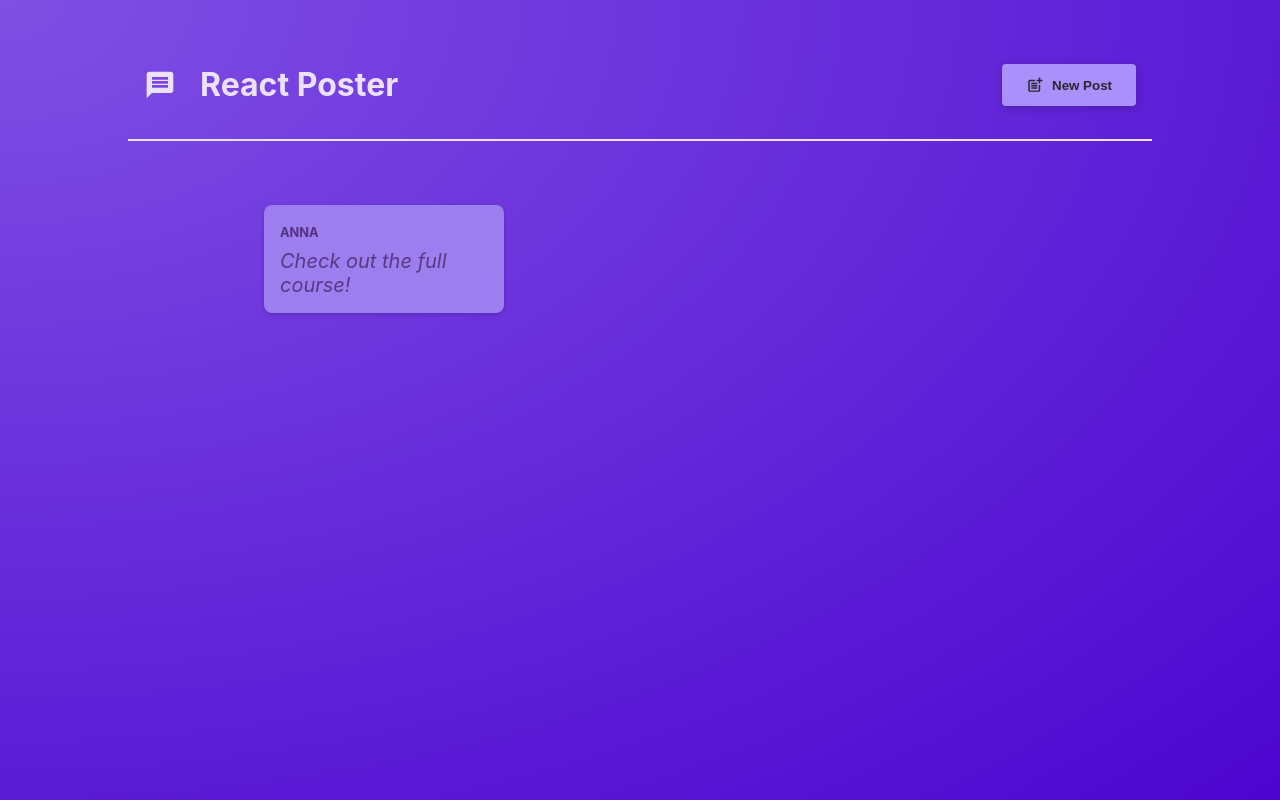
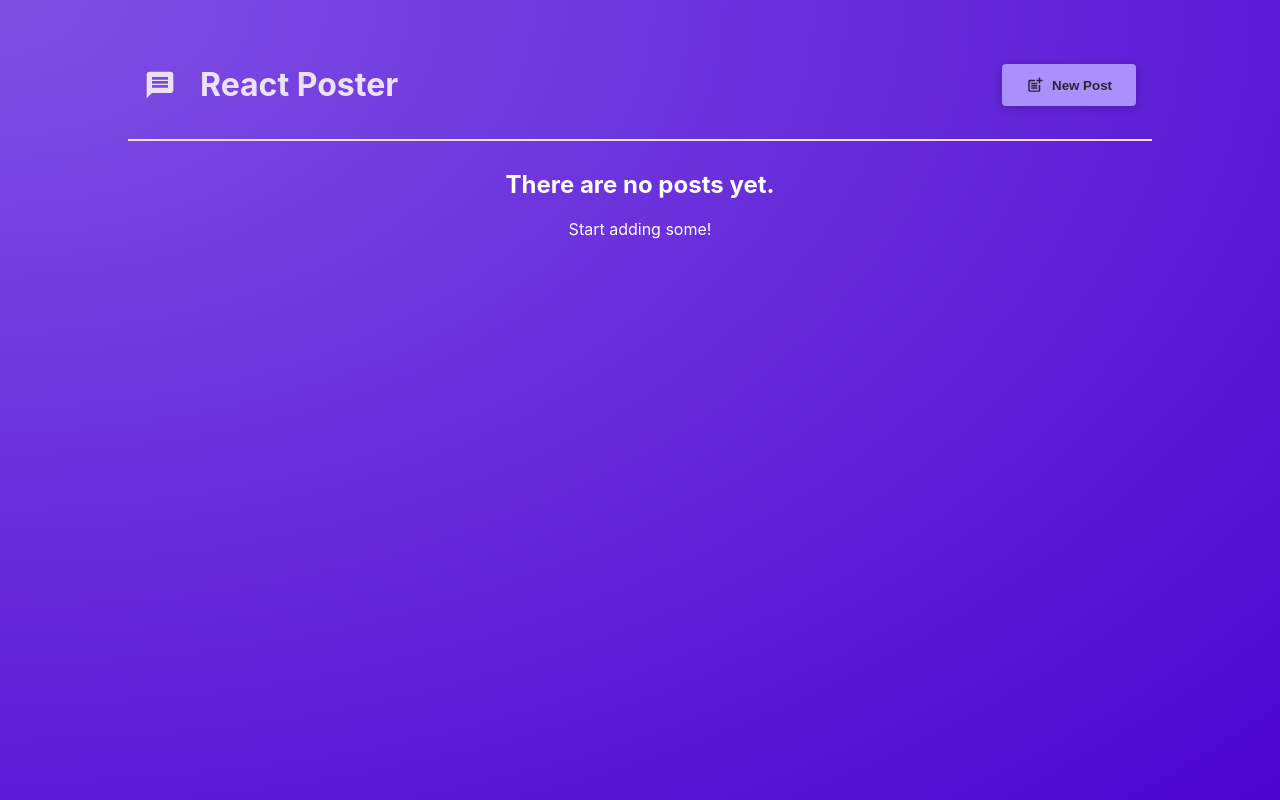
Before and after one commit to Maksimmm3/04-react-poster, a React (Vite) app: page / in a window 1280 px wide. Built offline with nearby package versions, Linux system fonts and the light colour scheme.

Commit message:
Output posts with map and show fallback when list is empty

```diff
--- a/src/components/PostsList.jsx
+++ b/src/components/PostsList.jsx
@@ -18,9 +18,19 @@ function PostsList({ isPosting, onStopPosting }) {
           <NewPost onCancel={onStopPosting} onAddPost={addPostHandler} />
         </Modal>
       )}
-      <ul className={classes.posts}>
-        <Post author="Anna" body="Check out the full course!" />
-      </ul>
+      {posts.length > 0 && (
+        <ul className={classes.posts}>
+          {posts.map((post) => (
+            <Post key={post.body} author={post.author} body={post.body} />
+          ))}
+        </ul>
+      )}
+      {posts.length === 0 && (
+        <div style={{ textAlign: 'center', color: 'white' }}>
+          <h2>There are no posts yet.</h2>
+          <p>Start adding some!</p>
+        </div>
+      )}
     </>
   );
 }
```
